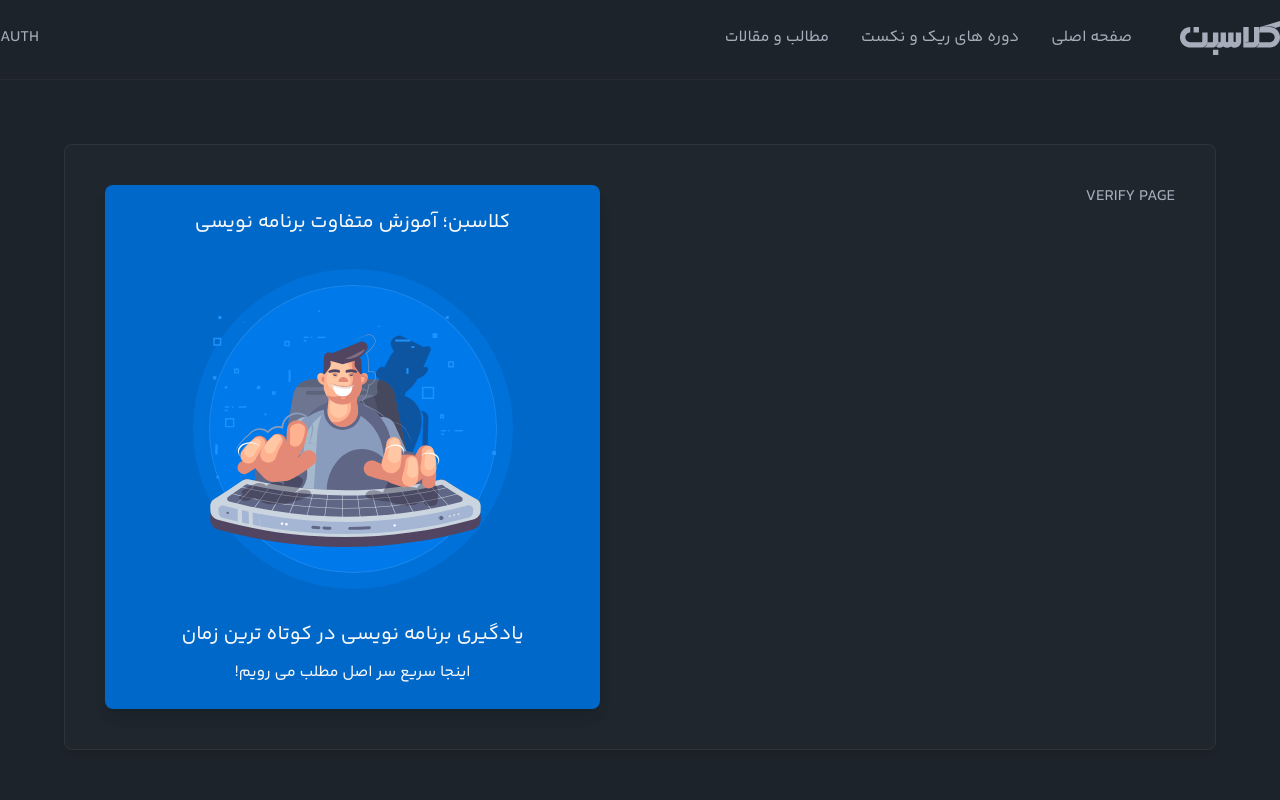
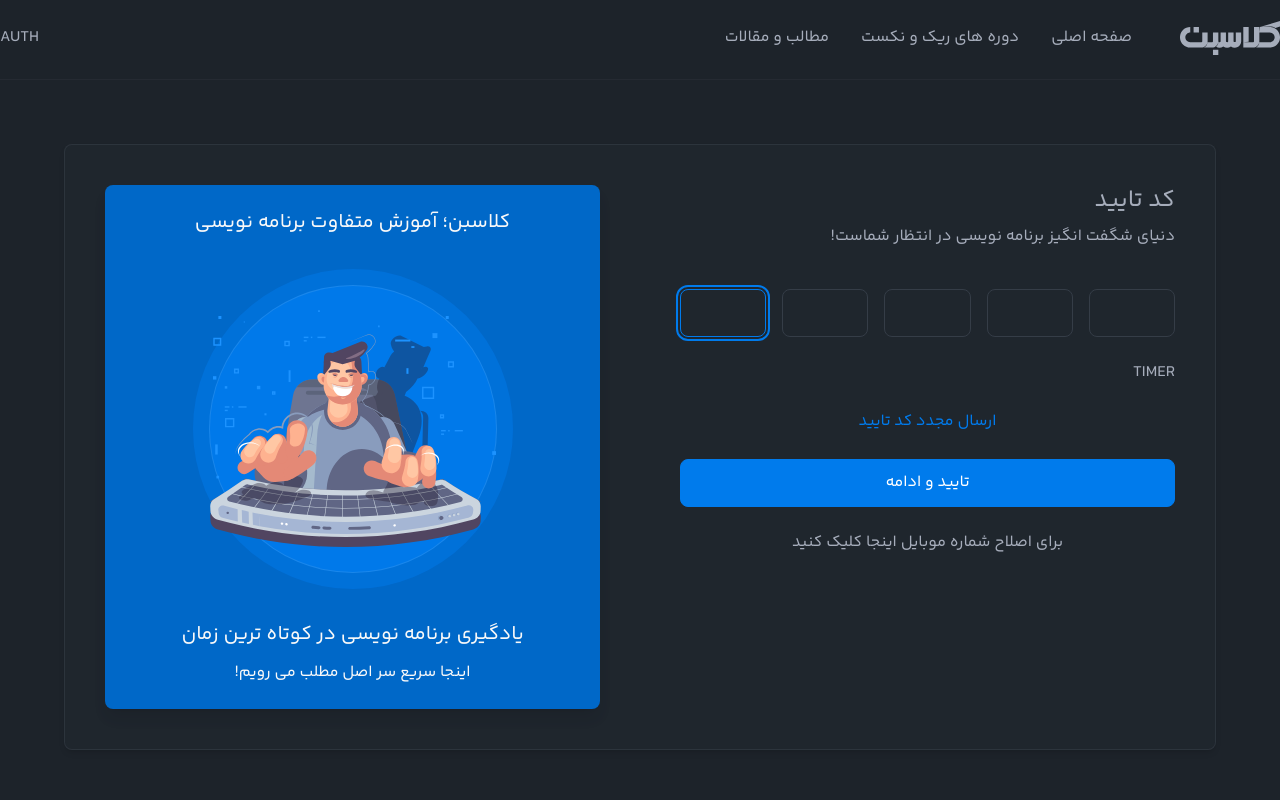
Before and after one commit to amanjiw/classbon, a Next.js app: page /verify in a window 1280 px wide. Shown: the top 800 px of the page. Built offline with nearby package versions, Linux system fonts and the light colour scheme.

Commit message:
feat:implement otp-code inputs

```diff
--- a/src/app/(auth)/verify/_components/VerificationForm.tsx
+++ b/src/app/(auth)/verify/_components/VerificationForm.tsx
@@ -1,5 +1,8 @@
+"use client";
+
 import Link from "next/link";
 import Button from "@/app/_components/button/Button";
+import AuthCode from "@/app/_components/auth-code/AuthCode";
 
 const VerificationForm = () => {
 	return (
@@ -9,7 +12,12 @@
 				دنیای شگفت انگیز برنامه نویسی در انتظار شماست!
 			</p>
 			<form className="flex flex-col gap-6 mt-10 flex-1">
-				<p>Auth code</p>
+				<AuthCode
+					className="mt-10"
+					onChange={(value) => {
+						console.log(value);
+					}}
+				/>
 				Timer
 				<Button isLink={true}>ارسال مجدد کد تایید</Button>
 				<Button type="submit" variant="primary">
--- a/src/app/(auth)/verify/page.tsx
+++ b/src/app/(auth)/verify/page.tsx
@@ -1,7 +1,13 @@
 import React from "react";
+import VerificationForm from "./_components/VerificationForm";
 
 const Verify = () => {
-	return <div>Verify Page</div>;
+	return (
+		<div>
+			{" "}
+			<VerificationForm />{" "}
+		</div>
+	);
 };
 
 export default Verify;
--- /dev/null
+++ b/src/app/_components/auth-code/AuthCode.tsx
@@ -0,0 +1,104 @@
+"use client";
+
+import React, { FC, useEffect, useRef } from "react";
+import { AuthCodeProps, AuthInputProps } from "./authCode.types";
+import classNames from "classnames";
+
+const AuthCode: FC<AuthCodeProps> = ({
+	variant = "ghost",
+	autoFocus = true,
+	isDisabled,
+	length = 5,
+	className,
+	onChange,
+}) => {
+	// =>
+
+	useEffect(() => {
+		if (autoFocus) {
+			inputsRef.current[0].focus();
+		}
+	}, [autoFocus]);
+
+	if (length < 1) {
+		throw new Error("تعداد ارقام باید بزرگ تر از صفر باشد.");
+	}
+
+	const inputsRef = useRef<Array<HTMLInputElement>>([]);
+
+	const inputProps: AuthInputProps = {
+		min: "0",
+		max: "9",
+		pattern: "[0-9]{1}",
+	};
+
+	const sendResults = () => {
+		const result = inputsRef.current.map((input) => input.value).join("");
+		onChange(result);
+	};
+
+	const handleOnChange = (event: React.ChangeEvent<HTMLInputElement>) => {
+		const {
+			target: { value, nextElementSibling },
+		} = event;
+
+		if (value.match(inputProps.pattern)) {
+			if (nextElementSibling !== null) {
+				(nextElementSibling as HTMLInputElement).focus();
+			}
+		} else {
+			event.target.value = "";
+		}
+		sendResults();
+	};
+
+	const handleOnFocus = (event: React.FocusEvent<HTMLInputElement>) =>
+		event.target.select();
+
+	const handleOnKeyDown = (event: React.KeyboardEvent<HTMLInputElement>) => {
+		const { key } = event;
+		const target = event.target as HTMLInputElement;
+
+		if (key === "Backspace") {
+			if (target.value === "") {
+				if (target.previousElementSibling !== null) {
+					const prevInput =
+						target.previousElementSibling as HTMLInputElement;
+
+					prevInput.value = "";
+					prevInput.focus();
+				}
+			} else {
+				target.value = "";
+			}
+		}
+
+		sendResults();
+	};
+
+	const classes = classNames("textbox flex-1 w-1 text-center", {
+		[`textbox-${variant}`]: variant,
+	});
+
+	const inputs = [];
+	for (let i = 0; i < length; i++) {
+		inputs.push(
+			<input
+				type="text"
+				maxLength={1}
+				className={classes}
+				disabled={isDisabled}
+				onChange={handleOnChange}
+				onFocus={handleOnFocus}
+				onKeyDown={handleOnKeyDown}
+				ref={(element: HTMLInputElement) => {
+					inputsRef.current[i] = element;
+				}}
+			/>
+		);
+	}
+
+	return <div className={`flex gap-4 flex-row-reverse`}>{inputs}</div>;
+};
+
+export default AuthCode;
```
Also changed, not shown: src/app/_components/auth-code/authCode.types.ts (added, +13 -0 lines).
